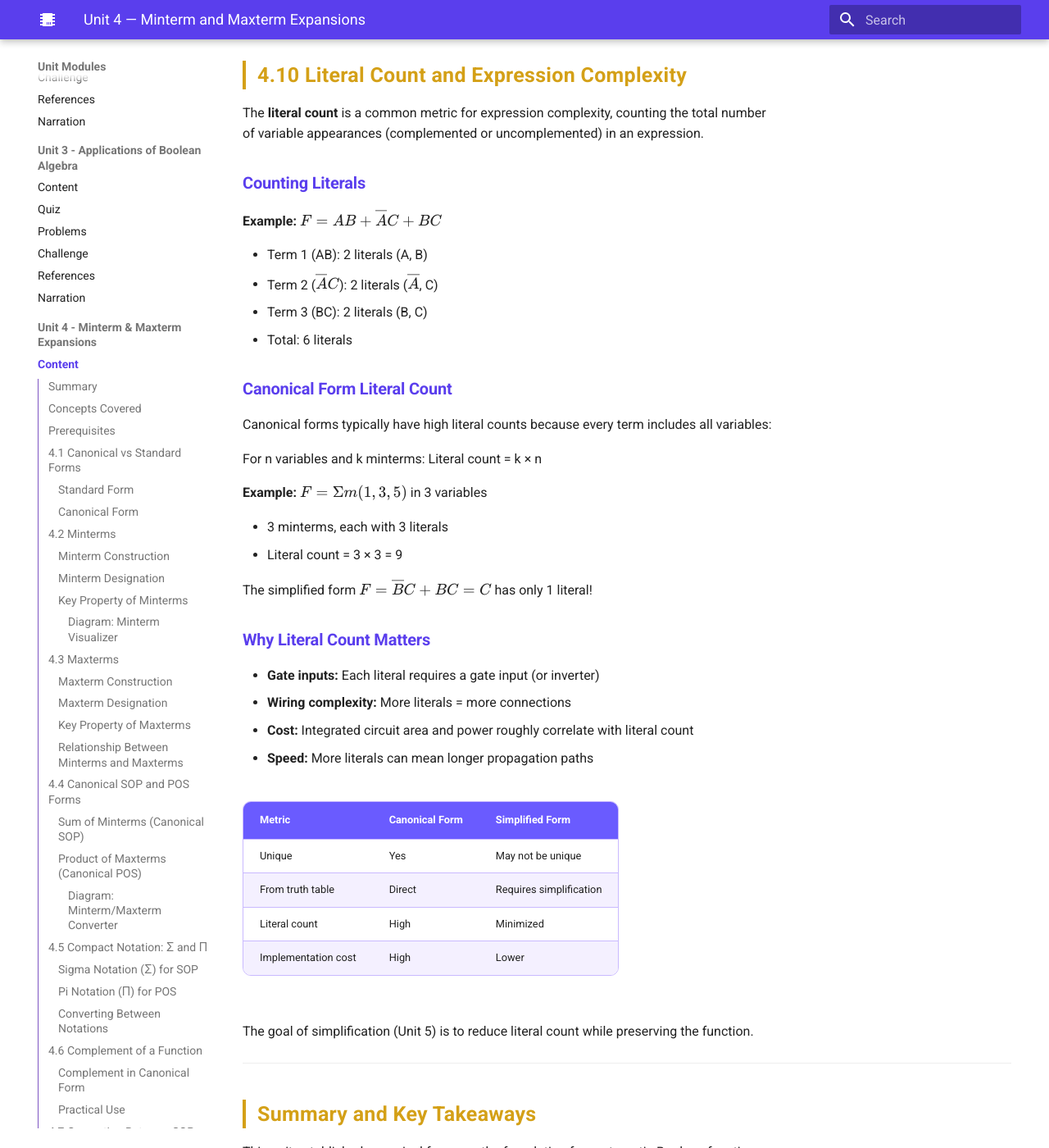
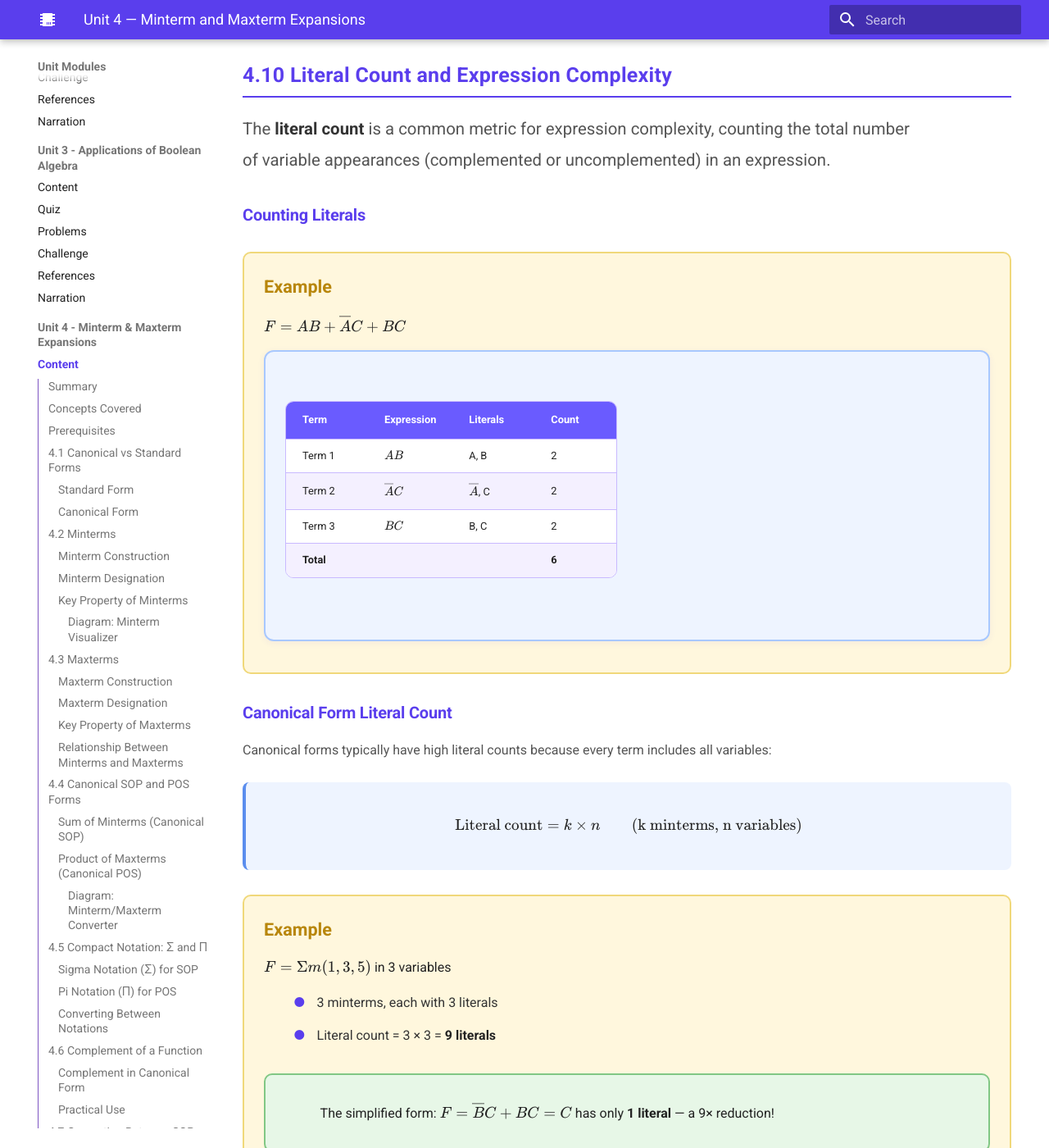
Before and after one commit to Nati-123/intelligent-textbook-ee2301, an MkDocs documentation site: the page built from docs/unit4-minterm-maxterm-expansions/index.md, in a window 1280 px wide and 1400 px high, scrolled down 20614 px. Shown: the whole window at 82% size. Built offline with MkDocs 1.6.1 and Material for MkDocs 9.7.7, drawn with Linux system fonts in a browser that asks for light colours; nearby versions of some CDN libraries.

Commit message:
Apply universal style template to Section 4.10 Literal Count
- Purple heading with bottom border (no gold left bar)
- Intro paragraph with #555 text, 1.85 line-height
- Counting Literals: yellow example box with nested blue table
  showing term-by-term literal breakdown
- Canonical Form Literal Count: blue formula box for k x n equation
- Second yellow example box with purple bullets for 3-var demo
- Green highlight box for 9x reduction comparison
- Why Literal Count Matters: purple bullet markers with bold labels
- Comparison table (canonical vs simplified) uses global CSS styling
- Closing paragraph with #555 text

Co-Authored-By: Claude Opus 4.6 <noreply@anthropic.com>

```diff
--- a/docs/unit4-minterm-maxterm-expansions/index.md
+++ b/docs/unit4-minterm-maxterm-expansions/index.md
@@ -803,38 +803,70 @@ Implementation: p5.js with expression parser
 
 ---
 
-## 4.10 Literal Count and Expression Complexity
+<h2 id="410-literal-count-and-expression-complexity" style="color: #5A3EED !important; border-left: none !important; border-bottom: 2px solid #5A3EED; padding-left: 0 !important; padding-bottom: 0.4rem; font-weight: 800; margin-top: 2.2rem; margin-bottom: 0.8rem;">4.10 Literal Count and Expression Complexity</h2>
 
-The **literal count** is a common metric for expression complexity, counting the total number of variable appearances (complemented or uncomplemented) in an expression.
+<p style="color: #555; line-height: 1.85; font-size: 1.02rem; margin-bottom: 1.5rem;">
+The <strong style="color: #333;">literal count</strong> is a common metric for expression complexity, counting the total number of variable appearances (complemented or uncomplemented) in an expression.
+</p>
 
 ### Counting Literals
 
-**Example:** $F = AB + \overline{A}C + BC$
+<div style="background: #FFF7DD; border: 2px solid #F0D87A; border-radius: 10px; padding: 24px; margin: 1.5rem 0;" markdown>
+<p style="color: #B8860B; font-weight: 700; font-size: 1.08rem; margin-top: 0; margin-bottom: 14px;">Example</p>
 
-- Term 1 (AB): 2 literals (A, B)
-- Term 2 ($\overline{A}C$): 2 literals ($\overline{A}$, C)
-- Term 3 (BC): 2 literals (B, C)
-- Total: 6 literals
+$F = AB + \overline{A}C + BC$
+
+<div style="background: #EEF4FF; border: 2px solid #A8C8FF; border-radius: 12px; padding: 20px 24px; margin: 14px 0; box-shadow: 0 2px 8px rgba(90,61,237,0.07);" markdown>
+
+| Term | Expression | Literals | Count |
+|------|-----------|----------|-------|
+| Term 1 | $AB$ | A, B | 2 |
+| Term 2 | $\overline{A}C$ | $\overline{A}$, C | 2 |
+| Term 3 | $BC$ | B, C | 2 |
+| **Total** | | | **6** |
+
+</div>
+
+</div>
 
 ### Canonical Form Literal Count
 
+<p style="color: #555; line-height: 1.85; margin-bottom: 1rem;">
 Canonical forms typically have high literal counts because every term includes all variables:
+</p>
 
-For n variables and k minterms: Literal count = k × n
+<div style="background: #EEF4FF; border-left: 4px solid #5A8DEE; border-radius: 8px; padding: 20px 24px; margin: 1.2rem 0;" markdown>
 
-**Example:** $F = \Sigma m(1,3,5)$ in 3 variables
+$$\text{Literal count} = k \times n \qquad \text{(k minterms, n variables)}$$
 
-- 3 minterms, each with 3 literals
-- Literal count = 3 × 3 = 9
+</div>
 
-The simplified form $F = \overline{B}C + BC = C$ has only 1 literal!
+<div style="background: #FFF7DD; border: 2px solid #F0D87A; border-radius: 10px; padding: 24px; margin: 1.5rem 0;" markdown>
+<p style="color: #B8860B; font-weight: 700; font-size: 1.08rem; margin-top: 0; margin-bottom: 14px;">Example</p>
+
+$F = \Sigma m(1,3,5)$ in 3 variables
+
+<ul style="list-style: none; padding-left: 0.8rem; margin: 0.8rem 0 1rem 0;">
+<li style="margin-bottom: 0.6rem; line-height: 1.75; color: #333;"><span style="color: #5A3EED; font-weight: 700; margin-right: 0.5rem;">&#9679;</span> 3 minterms, each with 3 literals</li>
+<li style="margin-bottom: 0.6rem; line-height: 1.75; color: #333;"><span style="color: #5A3EED; font-weight: 700; margin-right: 0.5rem;">&#9679;</span> Literal count = 3 &times; 3 = <strong>9 literals</strong></li>
+</ul>
+
+<div style="background: #E7F7E7; border: 2px solid #81C784; border-radius: 10px; padding: 16px 20px; margin: 10px 0 4px 0; text-align: center;" markdown>
+
+The simplified form: $F = \overline{B}C + BC = C$ has only **1 literal** — a 9&times; reduction!
+
+</div>
+
+</div>
 
 ### Why Literal Count Matters
 
-- **Gate inputs:** Each literal requires a gate input (or inverter)
-- **Wiring complexity:** More literals = more connections
-- **Cost:** Integrated circuit area and power roughly correlate with literal count
-- **Speed:** More literals can mean longer propagation paths
+<ul style="list-style: none; padding-left: 0.8rem; margin: 0.8rem 0 1.5rem 0;">
+<li style="margin-bottom: 0.9rem; line-height: 1.75; color: #333;"><span style="color: #5A3EED; font-weight: 700; margin-right: 0.5rem;">&#9679;</span> <strong>Gate inputs:</strong> Each literal requires a gate input (or inverter)</li>
+<li style="margin-bottom: 0.9rem; line-height: 1.75; color: #333;"><span style="color: #5A3EED; font-weight: 700; margin-right: 0.5rem;">&#9679;</span> <strong>Wiring complexity:</strong> More literals = more connections</li>
+<li style="margin-bottom: 0.9rem; line-height: 1.75; color: #333;"><span style="color: #5A3EED; font-weight: 700; margin-right: 0.5rem;">&#9679;</span> <strong>Cost:</strong> Integrated circuit area and power roughly correlate with literal count</li>
+<li style="margin-bottom: 0.9rem; line-height: 1.75; color: #333;"><span style="color: #5A3EED; font-weight: 700; margin-right: 0.5rem;">&#9679;</span> <strong>Speed:</strong> More literals can mean longer propagation paths</li>
+</ul>
 
 | Metric | Canonical Form | Simplified Form |
 |--------|----------------|-----------------|
@@ -843,7 +875,9 @@ The simplified form $F = \overline{B}C + BC = C$ has only 1 literal!
 | Literal count | High | Minimized |
 | Implementation cost | High | Lower |
 
+<p style="color: #555; line-height: 1.85; margin-top: 1.2rem;">
 The goal of simplification (Unit 5) is to reduce literal count while preserving the function.
+</p>
 
 ---
 
```
